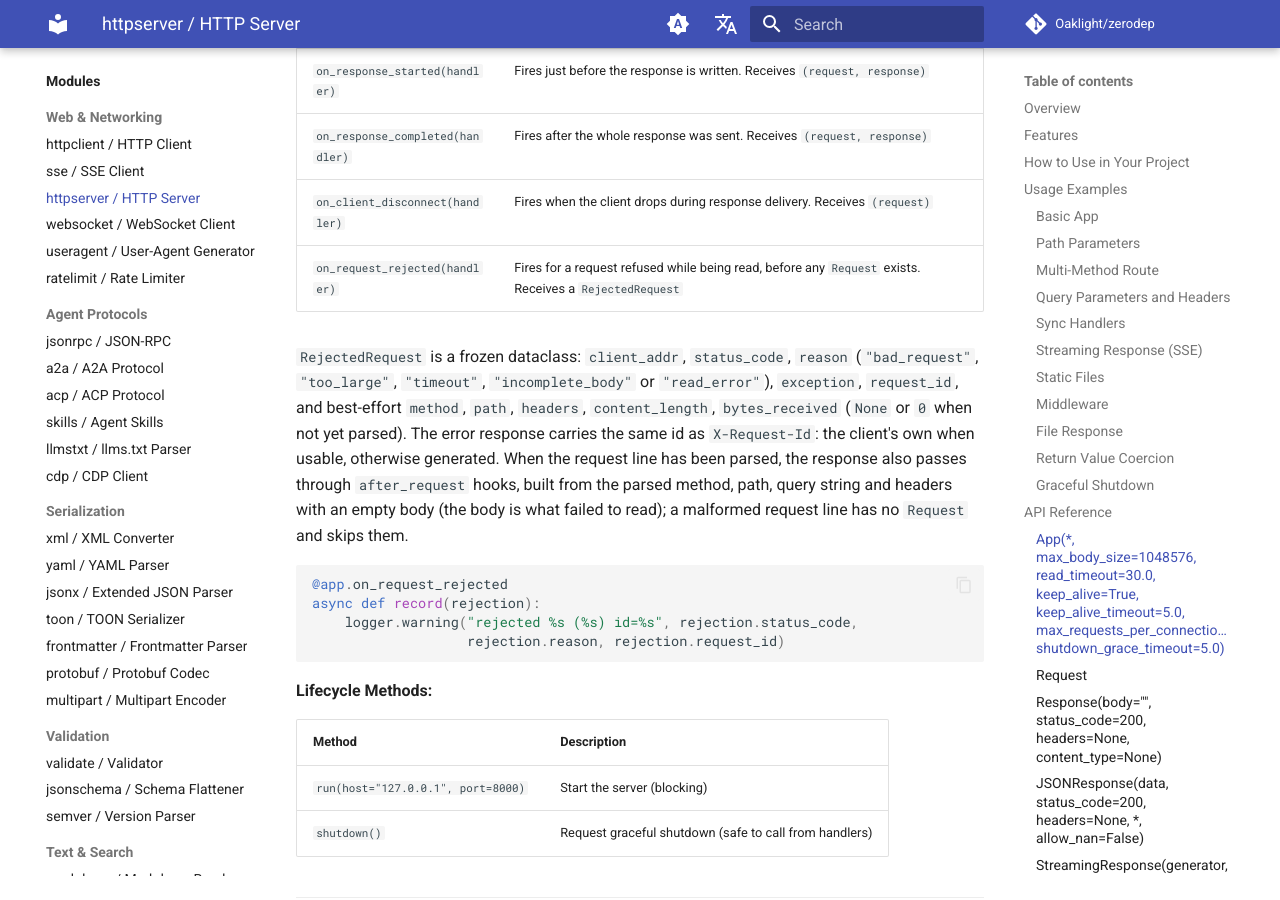
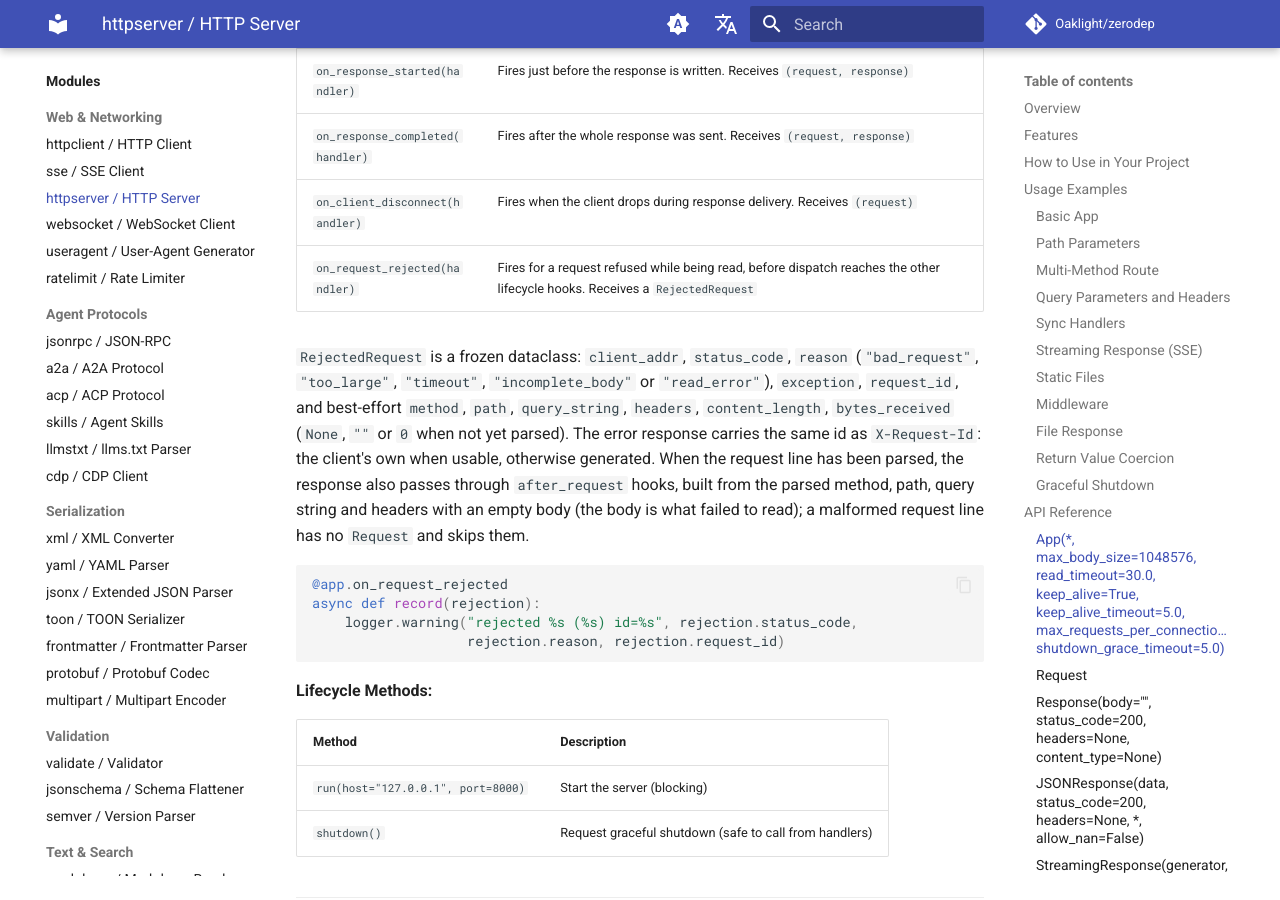
Before and after one commit to Oaklight/zerodep, an MkDocs documentation site: the page built from docs/modules/httpserver.md, in a window 1280 px wide and 900 px high, scrolled down 6843 px. Built offline with MkDocs 1.6.1 and Material for MkDocs 9.7.7, drawn with Linux system fonts in a browser that asks for light colours; comment, search, counter and statistics services are not loaded.

Commit message:
docs(httpserver): commit rejection-hook docs and refresh the index (#308)

````diff
--- a/docs/modules/httpserver.md
+++ b/docs/modules/httpserver.md
@@ -246,9 +246,9 @@ Signals observe the request lifecycle. Handlers may be sync or async, run sequen
 | `on_response_started(handler)` | Fires just before the response is written. Receives `(request, response)` |
 | `on_response_completed(handler)` | Fires after the whole response was sent. Receives `(request, response)` |
 | `on_client_disconnect(handler)` | Fires when the client drops during response delivery. Receives `(request)` |
-| `on_request_rejected(handler)` | Fires for a request refused while being read, before any `Request` exists. Receives a `RejectedRequest` |
+| `on_request_rejected(handler)` | Fires for a request refused while being read, before dispatch reaches the other lifecycle hooks. Receives a `RejectedRequest` |
 
-`RejectedRequest` is a frozen dataclass: `client_addr`, `status_code`, `reason` (`"bad_request"`, `"too_large"`, `"timeout"`, `"incomplete_body"` or `"read_error"`), `exception`, `request_id`, and best-effort `method`, `path`, `headers`, `content_length`, `bytes_received` (`None` or `0` when not yet parsed). The error response carries the same id as `X-Request-Id`: the client's own when usable, otherwise generated. When the request line has been parsed, the response also passes through `after_request` hooks, built from the parsed method, path, query string and headers with an empty body (the body is what failed to read); a malformed request line has no `Request` and skips them.
+`RejectedRequest` is a frozen dataclass: `client_addr`, `status_code`, `reason` (`"bad_request"`, `"too_large"`, `"timeout"`, `"incomplete_body"` or `"read_error"`), `exception`, `request_id`, and best-effort `method`, `path`, `query_string`, `headers`, `content_length`, `bytes_received` (`None`, `""` or `0` when not yet parsed). The error response carries the same id as `X-Request-Id`: the client's own when usable, otherwise generated. When the request line has been parsed, the response also passes through `after_request` hooks, built from the parsed method, path, query string and headers with an empty body (the body is what failed to read); a malformed request line has no `Request` and skips them.
 
 ```python
 @app.on_request_rejected
````
Also changed, not shown: docs/changelog.md (+1 -1 lines), docs/modules/index.md (+1 -1 lines).
